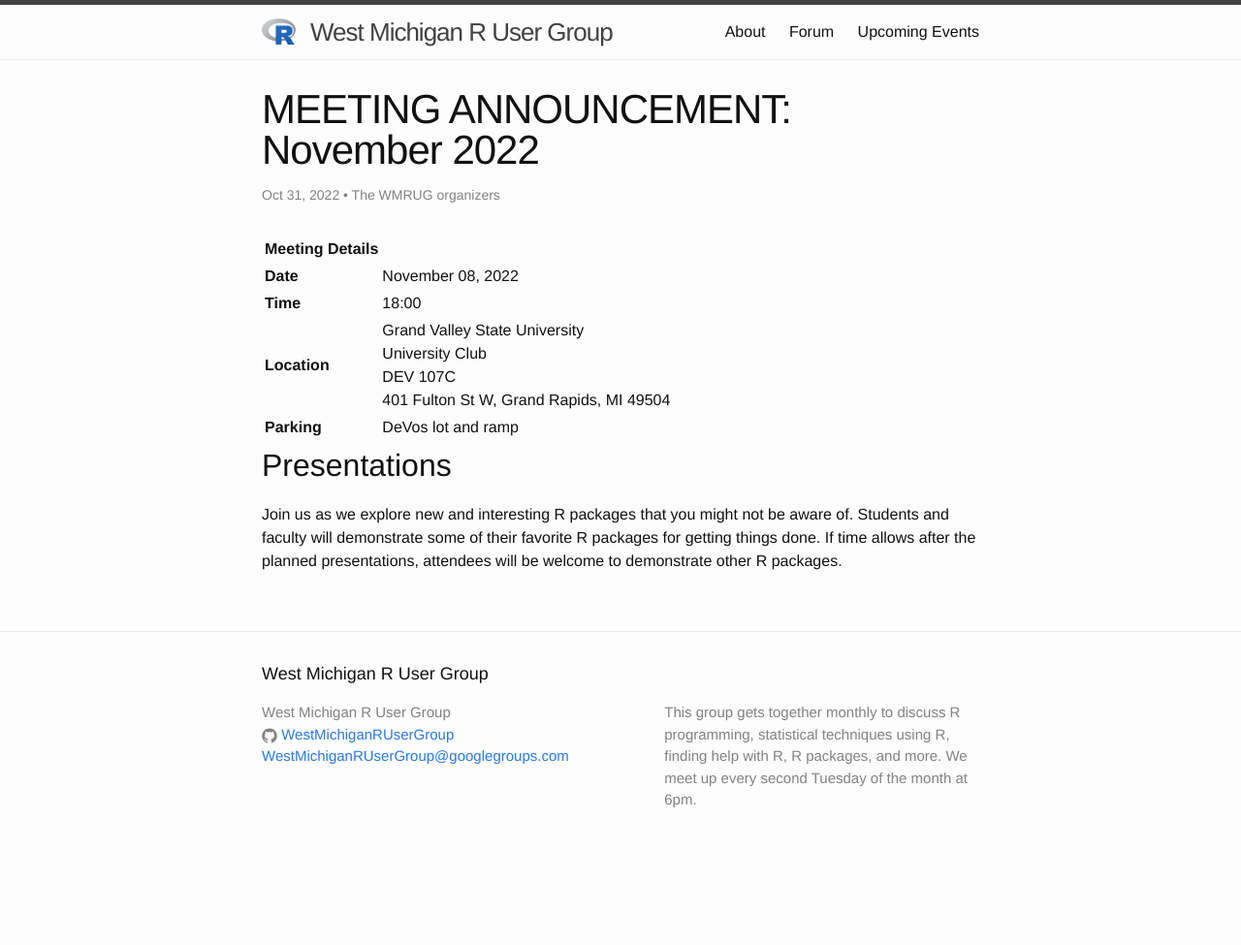
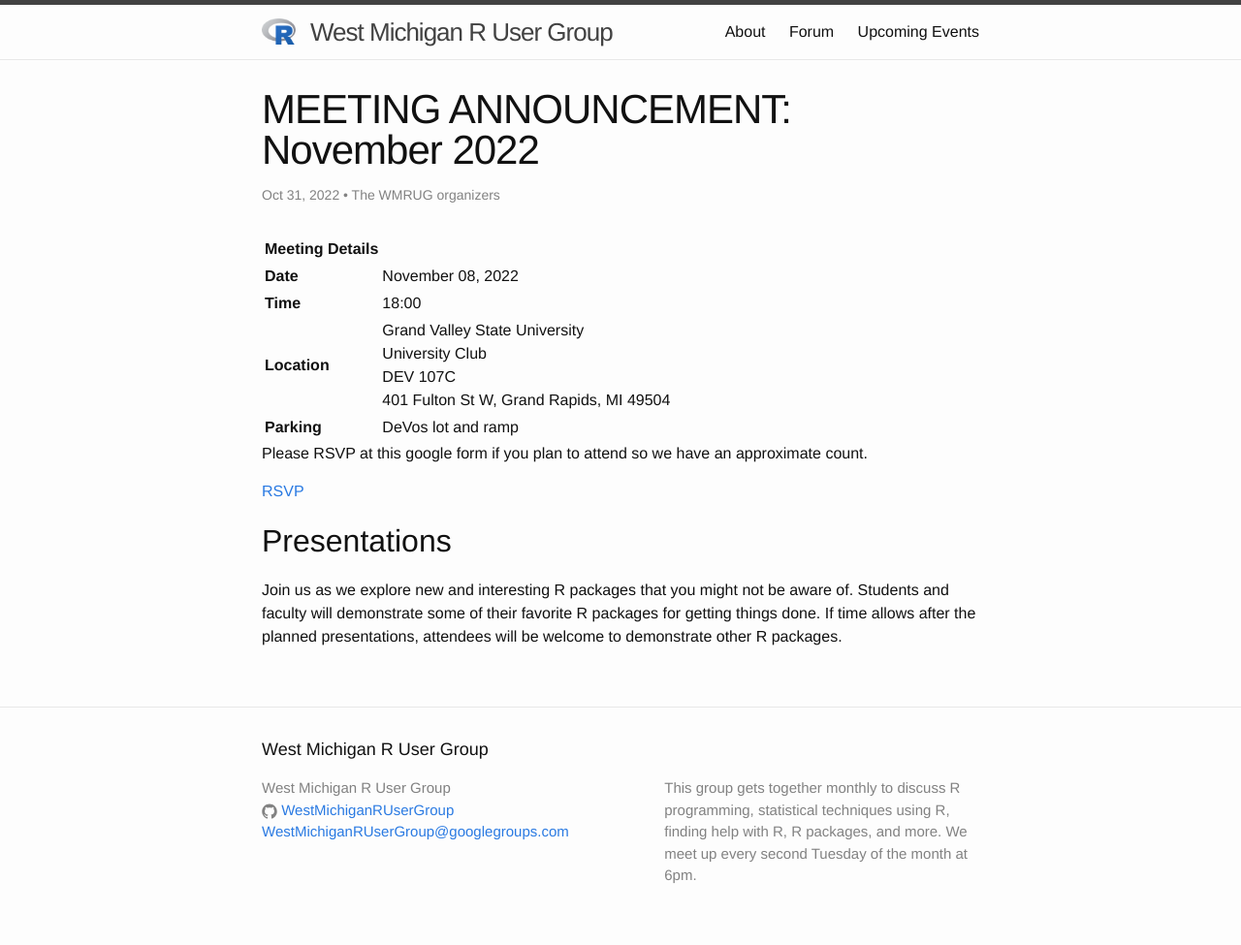
Before and after one commit to WestMichiganRUserGroup/WestMichiganRUserGroup.github.io, a Jekyll site: the page built from _posts/2022-11-08-meeting-announcement-2022-10 .md, in a window 1280 px wide. Shown: the whole page at 97% size. Built offline with Jekyll 4.4.1, drawn with Linux system fonts in a browser that asks for light colours; before the commit the page ends 900 px from its top, so only the background shows below that.

Commit message:
Update 2022-11-08-meeting-announcement-2022-10 .md

```diff
--- a/_posts/2022-11-08-meeting-announcement-2022-10 .md
+++ b/_posts/2022-11-08-meeting-announcement-2022-10 .md
@@ -13,6 +13,10 @@ categories: jekyll update
 |**Location**|Grand Valley State University<br>University Club<br>DEV 107C<br>401 Fulton St W, Grand Rapids, MI 49504|
 |**Parking** |DeVos lot and ramp|
 
+Please RSVP at this google form if you plan to attend so we have an approximate count.
+
+[RSVP]( https://docs.google.com/forms/d/e/1FAIpQLSf66K2l4BDzmN6GGvb1r7_QSfO2SvsIFF7CCF1CZZnTJySz_A/viewform?usp=pp_url&entry.288024456=Yes)
+
 ## Presentations
 
 Join us as we explore new and interesting R packages that you might not be aware of. Students and faculty will demonstrate some of their favorite R packages for getting things done. If time allows after the planned presentations, attendees will be welcome to demonstrate other R packages.
```
